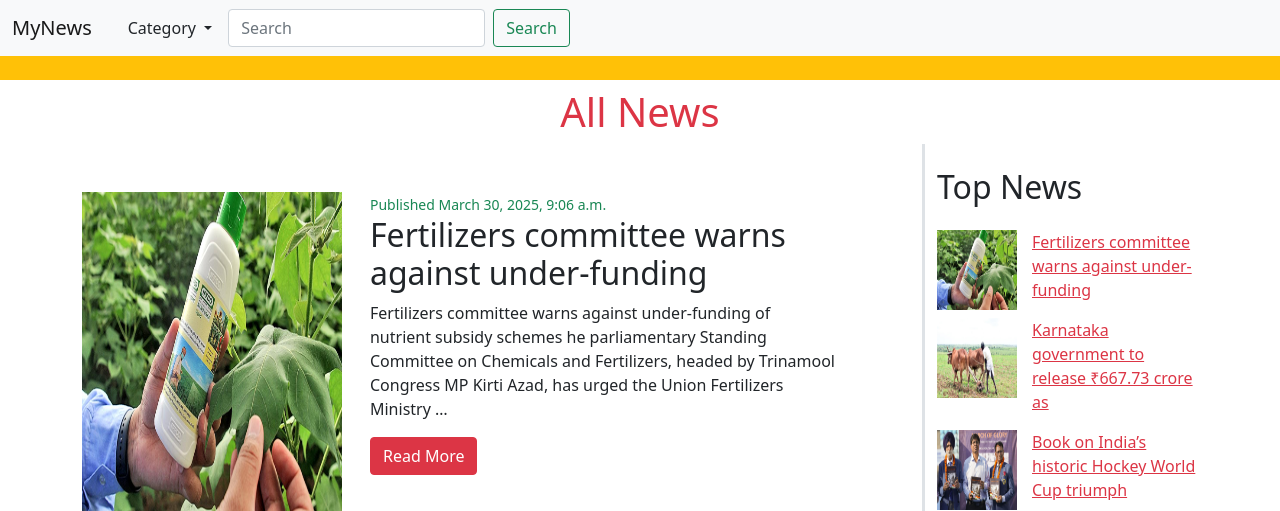
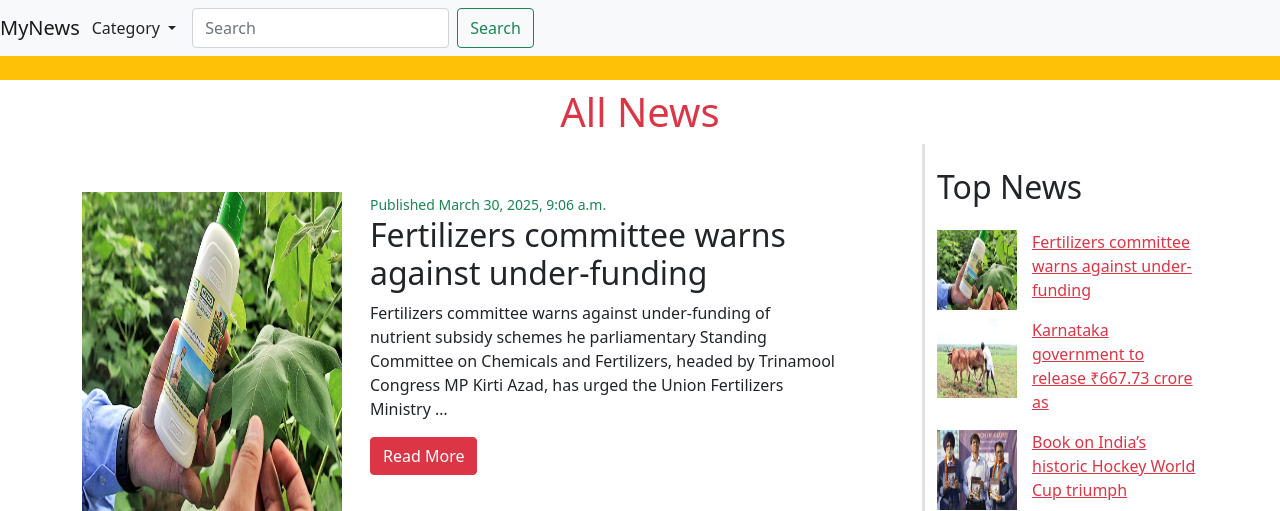
Before and after one commit to Dheerajchandel790/News_Django, a Django app: page /all/ in a window 1280 px wide. Shown: the top 511 px of the page. Run offline with Django 5.2, Linux system fonts and the light colour scheme; data comes from the database, SQL or seed files in the repository.

Commit message:
Update base.html

```diff
--- a/templates/base.html
+++ b/templates/base.html
@@ -14,12 +14,10 @@
   </head>
   <body>
 
-    <nav id='nav1' class="navbar navbar-expand-lg navbar-light bg-light fixed-top mb-5">
-      <div class="container-fluid">
+    <nav id='nav1' class="navbar navbar-expand-lg navbar-light bg-light fixed-top mb-5 ">
+      <div class="d-flex">
         <a class="navbar-brand" href="{% url "home" %}">MyNews</a>
-        {% comment %} <a class="nav-link active" aria-current="page" href="{% url "home" %}">Home</a> {% endcomment %}
-
-          <a class="nav-link dropdown-toggle text-dark ms-1"  id="navbarDropdown" role="button" data-bs-toggle="dropdown" aria-expanded="false">
+          <a class="nav-link dropdown-toggle text-dark"  id="navbarDropdown" role="button" data-bs-toggle="dropdown" style ="margin-left: -20px;" aria-expanded="false">
            Category
           </a>
       <ul class="dropdown-menu" aria-labelledby="navbarDropdown">
@@ -32,33 +30,16 @@
         <li > <a href="{% url "tech" %}" class='text-decoration-none text-center ms-3 text-dark'> Tech News</a> </li>
         <li > <a href="{% url "anime" %}" class='text-decoration-none text-center ms-3 text-dark'>  Anime News   </a> </li>
 
-        <li > <a href="{% url "cars" %}" class='text-decoration-none text-center ms-3 text-dark'>  Car News   </a> </li>
+
       </ul>
 
       <form class="d-flex" action="{% url "search" %}" method="Get" >
         <input class="form-control me-2" type="search" name = 'search' placeholder="Search" aria-label="Search">
-      <button  class="btn btn-outline-success" type="submit">Search</button>
+      <button  class="btn btn-outline-success me-3" type="submit">Search</button>
    </form>
 
 
-        <button class="navbar-toggler" type="button" data-bs-toggle="collapse" data-bs-target="#navbarSupportedContent" aria-controls="navbarSupportedContent" aria-expanded="false" aria-label="Toggle navigation">
-          <span class="navbar-toggler-icon"></span>
-        </button>
-        <div class="collapse navbar-collapse" id="navbarSupportedContent">
-          <ul class="navbar-nav me-auto mb-2 mb-lg-0">
-            <li class="nav-item">
-            </li>
 
-
-            <li class="nav-item dropdown">
-
-          </ul>
-
-
-
-
-
-        </div>
       </div>
     </nav>
 
```
